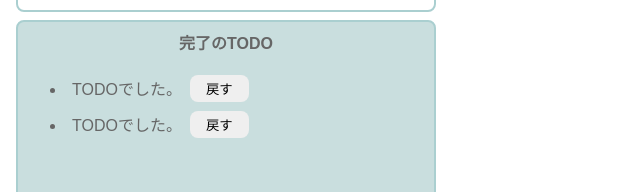
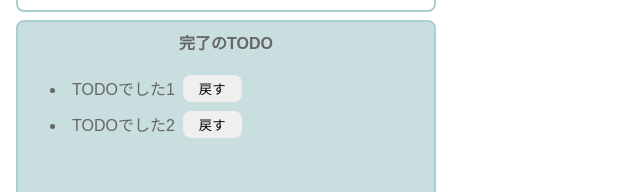
Before and after one commit to Soh1121/IntroductionToReact, a React (Vite) app: page / in a window 1280 px wide. Shown: the part 270-462 px from the top of the page, without its empty margins (0-640 px from the left). Built offline with nearby package versions, Linux system fonts and the light colour scheme.

Commit message:
✨feat: 完了の TODO を React の実装に変更

```diff
--- a/src/Todo.jsx
+++ b/src/Todo.jsx
@@ -5,6 +5,10 @@ export const Todo = () => {
 	const [incompleteTodos, setIncompleteTodos] = useState([
 		"TODOです1",
 		"TODOです2",
+	]);
+	const [completeTodos, setCompleteTodos] = useState([
+		"TODOでした1",
+		"TODOでした2",
 	]);
 	return (
 		<>
@@ -29,18 +33,14 @@ export const Todo = () => {
 			<div className="complete-area">
 				<p className="title">完了のTODO</p>
 				<ul>
-					<li>
-						<div className="list-row">
-							<p className="todo-item">TODOでした。</p>
-							<button type="button">戻す</button>
-						</div>
-					</li>
-					<li>
-						<div className="list-row">
-							<p className="todo-item">TODOでした。</p>
-							<button type="button">戻す</button>
-						</div>
-					</li>
+					{completeTodos.map((todo) => (
+						<li key={todo}>
+							<div className="list-row">
+								<p className="todo-item">{todo}</p>
+								<button type="button">戻す</button>
+							</div>
+						</li>
+					))}
 				</ul>
 			</div>
 		</>
```
